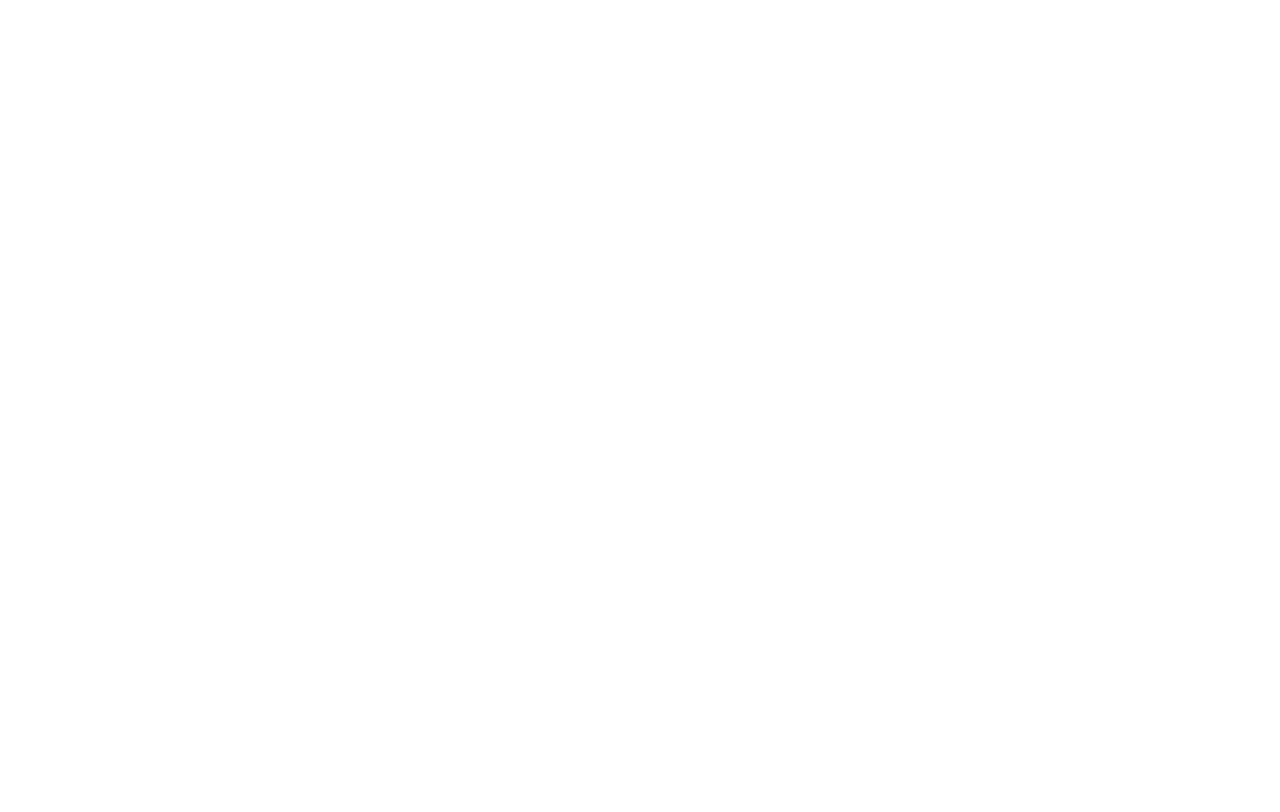
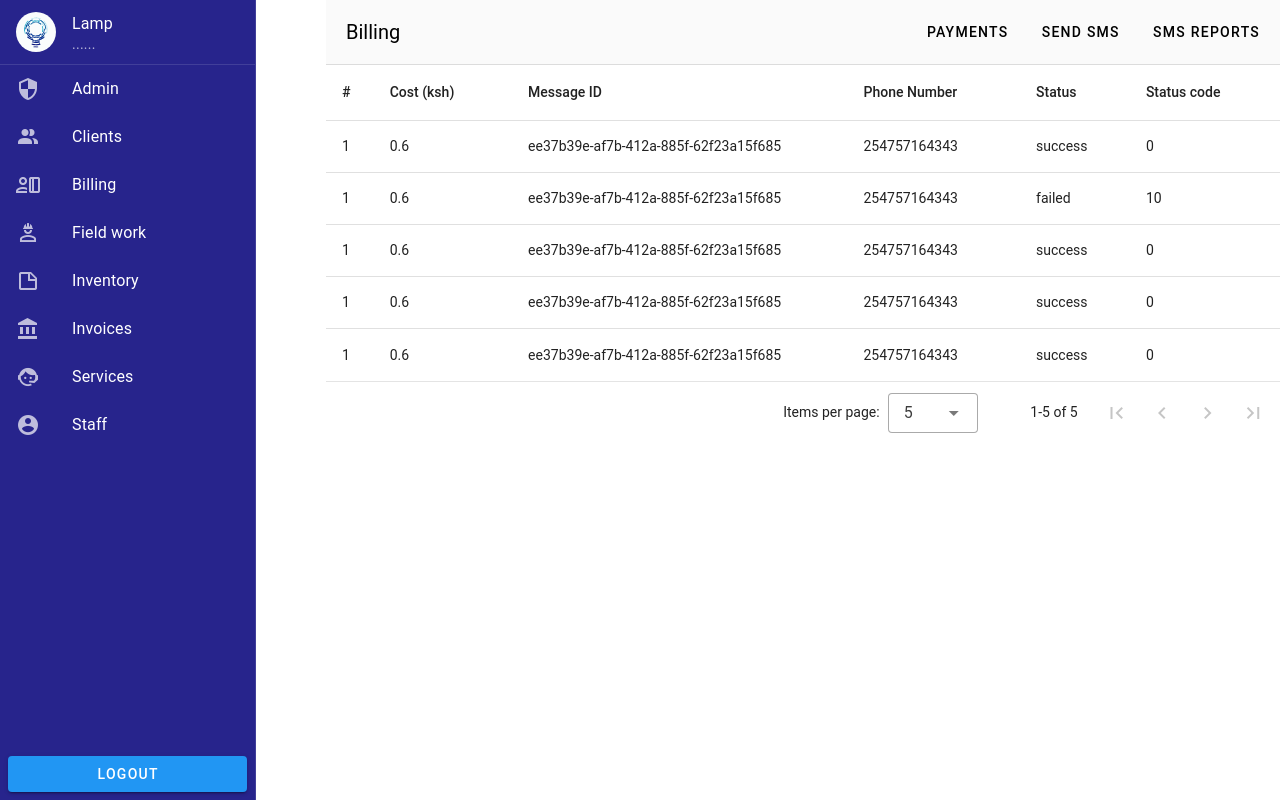
Before and after one commit to chrisgathuthi/crm, a Vue app in the folder frontend/: page /sms-reports in a window 1280 px wide. Before the commit this address had no page. Built offline with nearby package versions, Linux system fonts and the light colour scheme.

Commit message:
ui - sms report page

```diff
--- /dev/null
+++ b/frontend/src/components/Billing/SmsReport.vue
@@ -0,0 +1,143 @@
+<!-- <template>
+    <section>
+
+        <v-table fixed-header>
+            <thead class="text-bold">
+                <tr>
+                    <th>#</th>
+                    <th>Cost (KES)</th>
+                    <th>Message ID</th>
+                    <th>Phone Number</th>
+                    <th>Status</th>
+                    <th>Status Code</th>
+                </tr>
+            </thead>
+            <tbody>
+                <tr v-for="i in 20" :key="i">
+                    <td>{{ i }}</td>
+                    <td>0.60</td>
+                    <td>ee37b39e-af7b-412a-885f-62f23a15f685</td>
+                    <td>254757164343</td>
+                    <td> <span class="bg-green pa-1 rounded">SUCCESS</span> </td>
+                    <td>0</td>
+                </tr>
+            </tbody>
+        </v-table>
+
+    </section>
+</template> -->
+<template>
+    <v-data-table-server
+      v-model:items-per-page="itemsPerPage"
+      :headers="headers"
+      :items-length="totalItems"
+      :items="serverItems"
+      :loading="loading"
+      :search="search"
+      item-value="name"
+      @update:options="loadItems"
+    ></v-data-table-server>
+  </template>
+  <script>
+    const desserts = [
+      {
+        id: '1',
+        cost: 0.60,
+        messageID: 'ee37b39e-af7b-412a-885f-62f23a15f685',
+        phoneNumber: 254757164343,
+        status: 'success',
+        statusCode: '0',
+      },
+      {
+        id: '1',
+        cost: 0.60,
+        messageID: 'ee37b39e-af7b-412a-885f-62f23a15f685',
+        phoneNumber: 254757164343,
+        status: 'failed',
+        statusCode: '10',
+      },
+      {
+        id: '1',
+        cost: 0.60,
+        messageID: 'ee37b39e-af7b-412a-885f-62f23a15f685',
+        phoneNumber: 254757164343,
+        status: 'success',
+        statusCode: '0',
+      },
+      {
+        id: '1',
+        cost: 0.60,
+        messageID: 'ee37b39e-af7b-412a-885f-62f23a15f685',
+        phoneNumber: 254757164343,
+        status: 'success',
+        statusCode: '0',
+      },
+      {
+        id: '1',
+        cost: 0.60,
+        messageID: 'ee37b39e-af7b-412a-885f-62f23a15f685',
+        phoneNumber: 254757164343,
+        status: 'success',
+        statusCode: '0',
+      },
+    ]
+
+    const FakeAPI = {
+      async fetch ({ page, itemsPerPage, sortBy }) {
+        return new Promise(resolve => {
+          setTimeout(() => {
+            const start = (page - 1) * itemsPerPage
+            const end = start + itemsPerPage
+            const items = desserts.slice()
+
+            if (sortBy.length) {
+              const sortKey = sortBy[0].key
+              const sortOrder = sortBy[0].order
+              items.sort((a, b) => {
+                const aValue = a[sortKey]
+                const bValue = b[sortKey]
+                return sortOrder === 'desc' ? bValue - aValue : aValue - bValue
+              })
+            }
+
+            const paginated = items.slice(start, end)
+
+            resolve({ items: paginated, total: items.length })
+          }, 500)
+        })
+      },
+    }
+
+    export default {
+      data: () => ({
+        itemsPerPage: 5,
+        headers: [
+          {
+            title: '#',
+            align: 'start',
+            sortable: false,
+            key: 'id',
+          },
+          { title: 'Cost (ksh)', key: 'cost', align: 'start' },
+          { title: 'Message ID', key: 'messageID', align: 'start' },
+          { title: 'Phone Number', key: 'phoneNumber', align: 'start' },
+          { title: 'Status', key: 'status', align: 'start' },
+          { title: 'Status code', key: 'statusCode', align: 'start' },
+        ],
+        search: '',
+        serverItems: [],
+        loading: true,
+        totalItems: 0,
+      }),
+      methods: {
+        loadItems ({ page, itemsPerPage, sortBy }) {
+          this.loading = true
+          FakeAPI.fetch({ page, itemsPerPage, sortBy }).then(({ items, total }) => {
+            this.serverItems = items
+            this.totalItems = total
+            this.loading = false
+          })
+        },
+      },
+    }
+  </script>
--- a/frontend/src/components/MonthlyBillingForm.vue
+++ b/frontend/src/components/MonthlyBillingForm.vue
@@ -101,7 +101,7 @@
         <div class="continer border-l">
             <div class="text-body">
                 <h4>Message history</h4>
-                <v-infinite-scroll :height="300">
+                <div style="height: 300px;" >
                     <v-timeline side="end">
                         <v-timeline-item v-for="item in store.messages" :key="item.id"
                             dot-color="primary" size="small">
@@ -124,7 +124,7 @@
                         </v-timeline-item>
                     </v-timeline>
 
-                </v-infinite-scroll>
+                </div>
 
 
 
--- a/frontend/src/router/index.js
+++ b/frontend/src/router/index.js
@@ -15,6 +15,7 @@
 import PaymentDetail from "../components/PaymentDetail.vue";
 import ServiceForm from "../components/ServiceForm.vue";
 import EmployeePage from "../components/Admin/Employee.vue";
+import SmsReport from "../components/Billing/SmsReport.vue";
 import Admin from "../views/AdminView.vue";
 import Staff from "../views/StaffView.vue";
 
@@ -53,9 +54,14 @@
           component: MonthlyBillingForm,
         },
         {
-          path: "payment",
+          path: "/payment",
           name: "payment",
           component: PaymentDetail,
+        },
+        {
+          path: "/sms-reports",
+          name: "smsReports",
+          component: SmsReport,
         },
       ],
     },
--- a/frontend/src/views/BillingView.vue
+++ b/frontend/src/views/BillingView.vue
@@ -16,7 +16,7 @@
                 <v-spacer></v-spacer>
                 <v-btn @click="router.push({ name: 'payment' })">Payments</v-btn>
                 <v-btn @click="router.push({ name: 'fees' })">Send sms</v-btn>
-                <v-btn @click="router.push({ name: 'fees' })">Monthly sms</v-btn>
+                <v-btn @click="router.push({ name: 'smsReports' })">Sms Reports</v-btn>
             </v-toolbar>
             <RouterView />
 
--- a/frontend/src/views/SignupView.vue
+++ b/frontend/src/views/SignupView.vue
@@ -84,7 +84,7 @@
                             <v-col cols="auto">
                                 <div class="text-body1">
                                     Already have an account? <span @click="router.push({ name: 'signin' })"
-                                        class="text-primary pointer">login</span>
+                                        class="text-primary cursor-pointer">login</span>
                                 </div>
 
                             </v-col>
```
